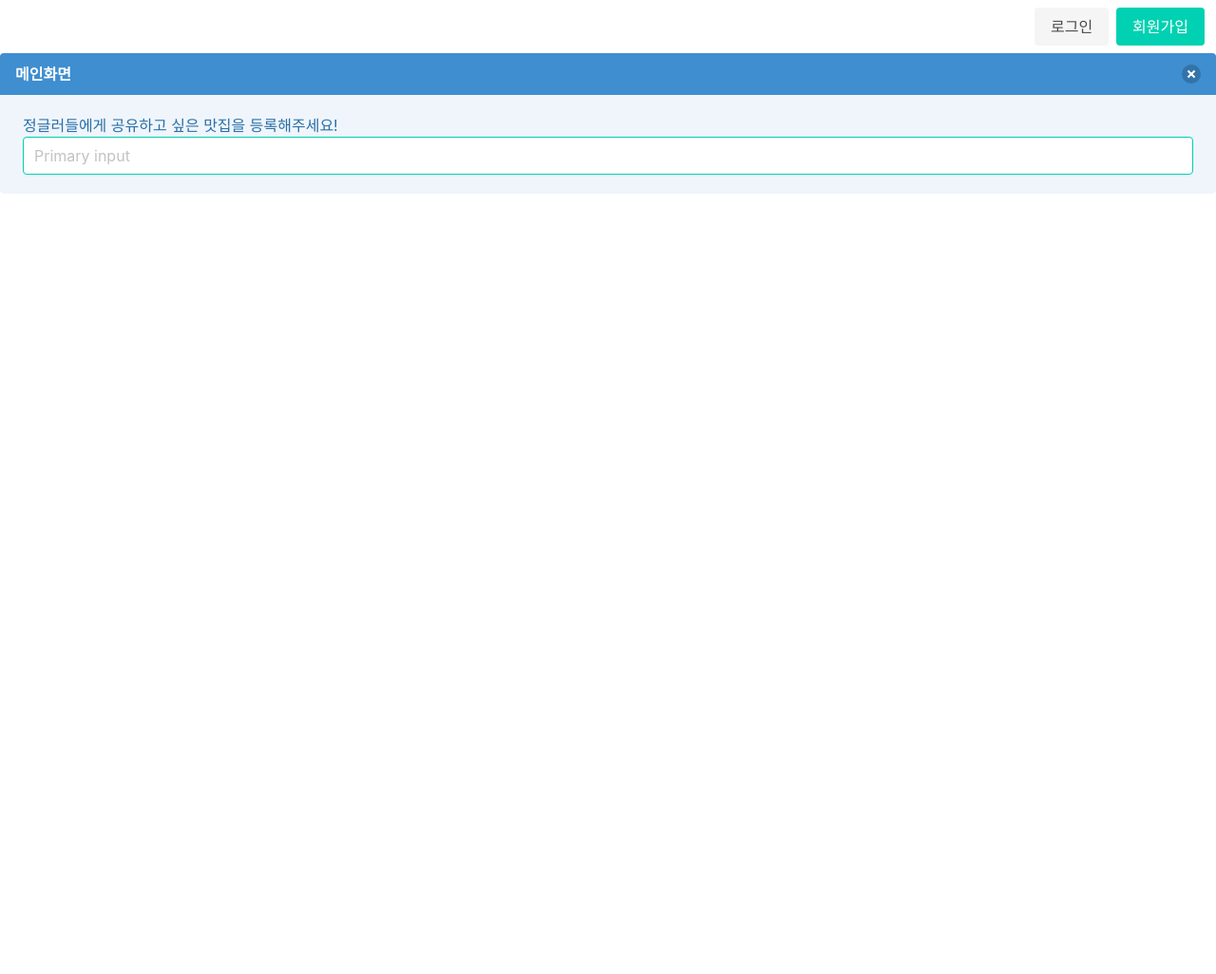
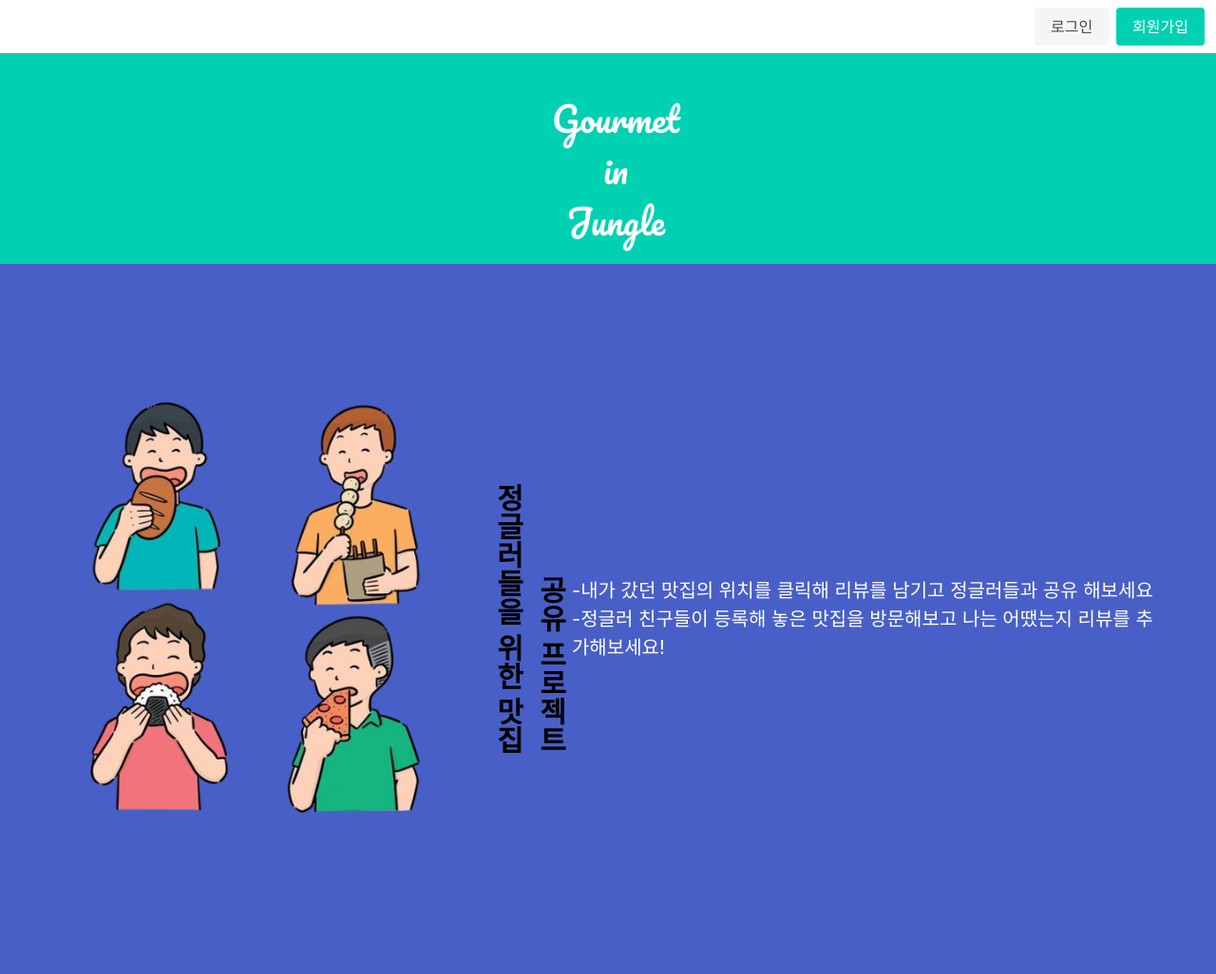
Before and after one commit to ljo1010/KRAFTONJUNGLE_WEEK0, a Flask app: page / in a window 1280 px wide. Shown: the whole page at 95% size. Before the commit the page ends 204 px from the top, so only its background shows below. Run offline with Flask 3, Linux system fonts and the light colour scheme; some libraries are stand-ins or nearby versions.

Commit message:
index최종

```diff
--- a/templates/index.html
+++ b/templates/index.html
@@ -1,11 +1,87 @@
 <!DOCTYPE html>
-<html lang="en">
+<html lang="ko">
 <head>
     <meta charset="UTF-8">
     <meta name="viewport" content="width=device-width, initial-scale=1.0">
-    <title>크래프톤 정글 TEAM5 | RECORD GORMET</title>
+    <title>크래프톤 정글 TEAM5 | Gourmet in Jungle</title>
+    <!-- bulma css 추가 -->
     <link rel="stylesheet" href="https://cdn.jsdelivr.net/npm/bulma@0.9.1/css/bulma.min.css">
 
+
+    <!-- 카카오 맵 API 스크립트를 포함합니다. -->
+    <script type="text/javascript" src="http://dapi.kakao.com/v2/maps/sdk.js?appkey=3685359af7ca6763d779579b4174dce7"></script>
+    <script src="https://code.jquery.com/jquery-3.6.4.min.js"></script>
+    <style>
+@import url(https://fonts.googleapis.com/css?family=Oswald);
+
+@import url(https://fonts.googleapis.com/css?family=Open+Sans+Condensed:300);
+
+@import url(https://fonts.googleapis.com/css?family=Pacifico);
+
+body {
+  background-color: #fff;
+  color: #111111;
+}
+
+#container {
+  margin: 0 auto;
+  max-width: 120px;
+  text-align: center;
+}
+
+#container h1 {
+  font-weight: normal;
+  text-transform: uppercase;
+  margin: 0.5em 0;
+  position: relative;
+  display: inline-block;
+  padding: 0 1px;
+  font-size: 36px;
+}
+
+.style-1 {
+  font-family: "Pacifico", sans-serif;
+  text-transform: none!important;
+}
+
+
+.style-1:before {
+  content: "";
+  height: 10px;
+  border-top: 3px solid white;
+  border-bottom: 1px solid white;
+  position: absolute;
+  width: 100%;
+  top: 100%;
+  left: -100%;
+  z-index: -999;
+}
+/*  이미지 서식  */
+
+.image-center{
+    display: block;
+    margin-left: auto;
+    margin-right: auto;
+    width: 100%; /* 이미지의 폭을 조절합니다 (예: 전체 폭의 50%) */
+    height: auto; /* 이미지의 높이를 자동으로 조절합니다 */
+}
+/* 텍스트 서식 */
+.projection-description{
+    font-size: 30px;
+    color: #000;
+    text-align: right; /* 텍스트 정렬 */
+    margin: 10px 0; /* 상하 마진 */
+    margin-left: 20px;
+    writing-mode: vertical-lr;
+}
+.projection-description1{
+    font-size: 20px;
+    color: #fff;
+    text-align: left; /* 텍스트 정렬 */
+    margin: 10px 0; /* 상하 마진 */
+
+}
+    </style>
 </head>
 <body>
     <!-- Navigation Bar -->
@@ -21,19 +97,25 @@
             </div>
         </div>
     </nav>
+    <section class="hero is-small is-primary">
+    <div class = "hero-head">
+    <p class="title">
+    <div id="container"><h1 class="style-1">Gourmet in Jungle</h1></div>
+    </p>
+    </div>
+    </section>
 
-	<article class="message is-info">
-		<div class="message-header">
-		  <p>메인화면</p>
-		  <button class="delete" aria-label="delete"></button>
-		</div>
-		<div class="message-body">
-		  정글러들에게 공유하고 싶은 맛집을 등록해주세요!
+  <section class="hero is-link is-fullheight-with-navbar">
+    <div class="hero-body">
+      <p class="title">
+        <img src="background1.png" alt="" class="image-center">
+      </p>
+      <p class = "projection-description"><b>정글러들을 위한 맛집<br> 공유 프로젝트</b></p>
+      <p class = "projection-description1">-내가 갔던 맛집의 위치를 클릭해 리뷰를 남기고 정글러들과 공유 해보세요
+        <br>-정글러 친구들이 등록해 놓은 맛집을 방문해보고 나는 어땠는지 리뷰를 추가해보세요! </p>
 
-		  <input class="input is-primary" type="text" placeholder="Primary input">
-	  </div>
-	  </article>
-
+    </div>
+  </section>
 
 </body>
 </html>
```
Also changed, not shown: templates/background1.png (added).
